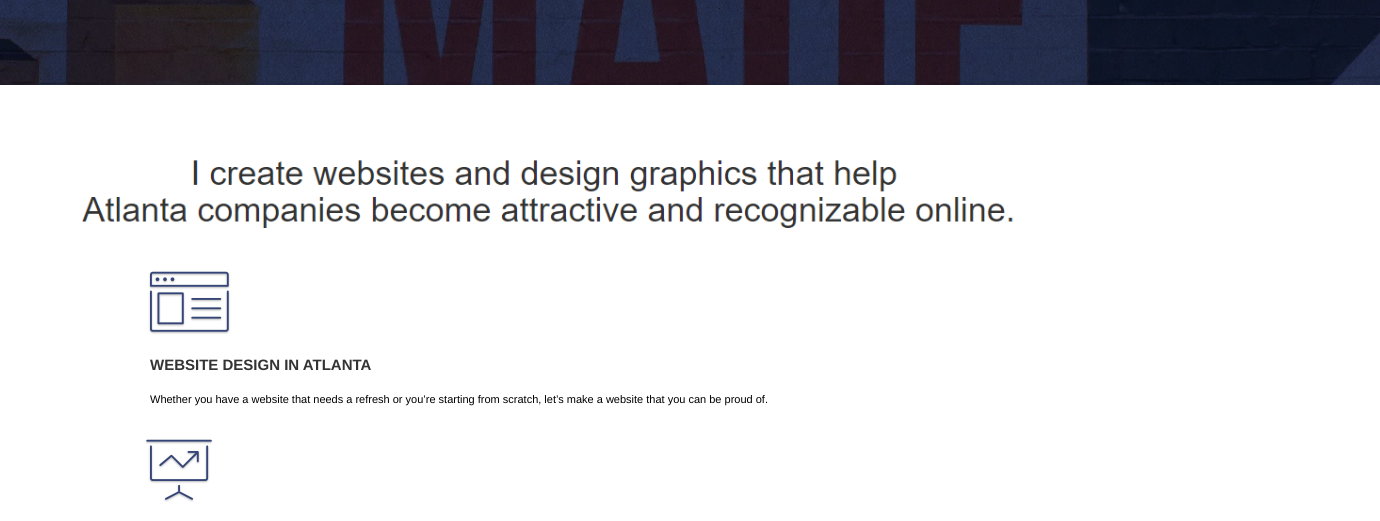
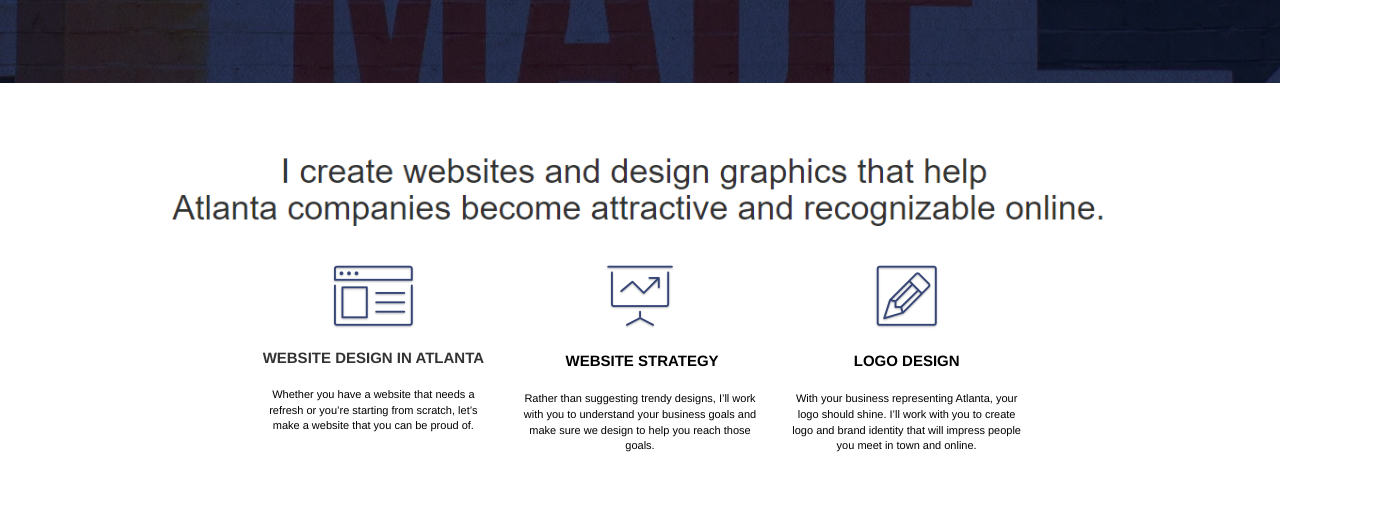
Before and after one commit to juanjosearriaza/project4improved, a plain HTML site: page index.html in a window 1280 px wide. Shown: the part 470-991 px from the top of the page, 1380 px wide, since content can reach past the window. Drawn offline with Linux system fonts and the light colour scheme.

Commit message:
add modified file

```diff
--- a/index.html
+++ b/index.html
@@ -7,7 +7,7 @@
     <meta name="viewport" content="width=device-width, initial-scale=1.0, viewport-fit=cover">
     <link rel="shortcut icon" type="image/png" href="favicon.jpg">
 
-	<link rel="stylesheet" type="text/css" href="./css/bootstrap.css" disabled>
+	<link rel="stylesheet" type="text/css" href="./css/bootstrap.css">
 	<link rel="stylesheet" type="text/css" href="style.css">
 	<link rel="stylesheet" type="text/css" href="./css/font-awesome.css">
 	<link rel="stylesheet" type="text/css" href="./css/et-line.css">
```
